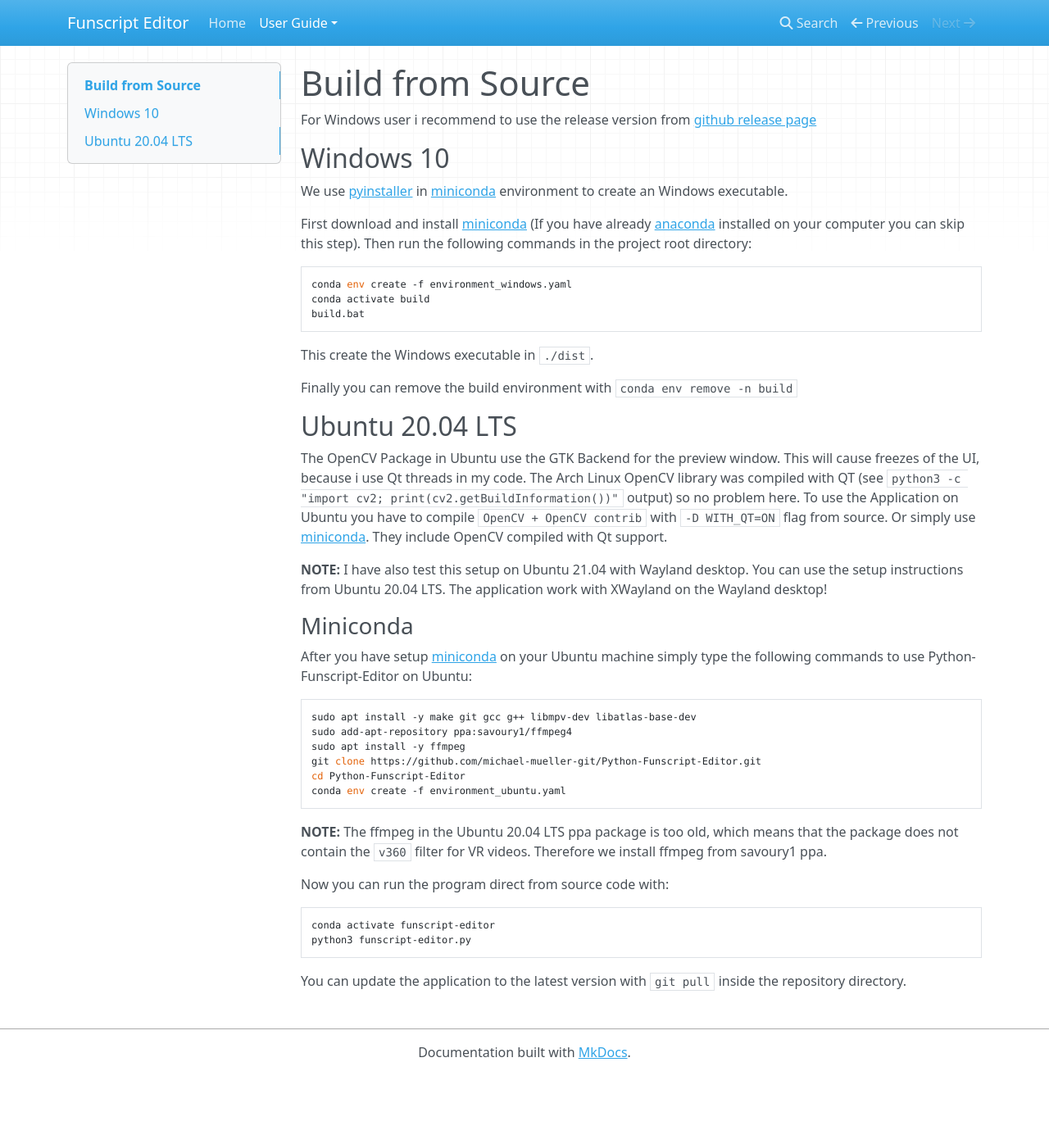
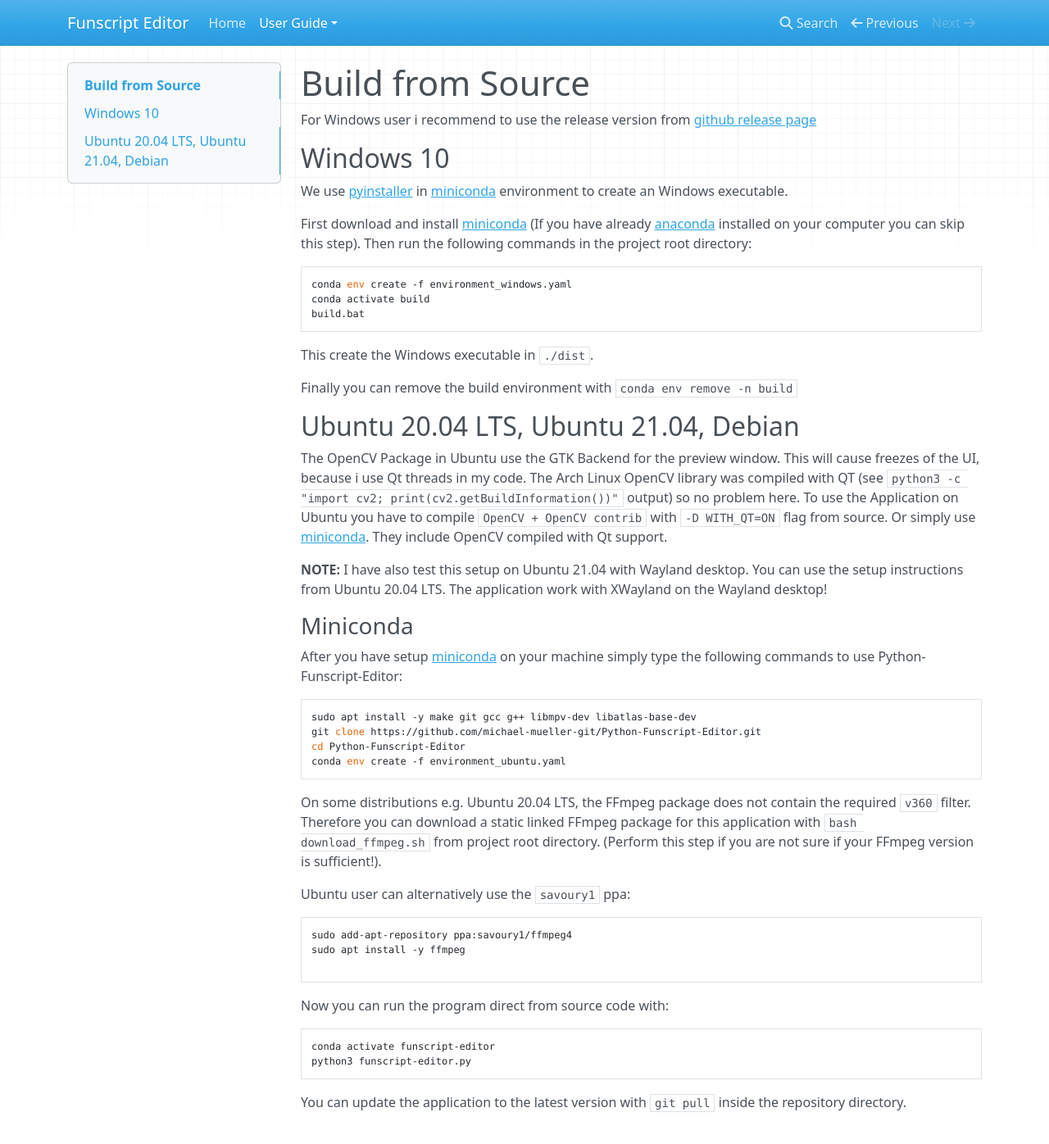
Before and after one commit to michael-mueller-git/Python-Funscript-Editor, an MkDocs documentation site: the page built from docs/app/docs/user-guide/build.md, in a window 1280 px wide and 1400 px high. Shown: the top 1396 px of the window at 82% size. Built offline with MkDocs 1.6.1, drawn with Linux system fonts in a browser that asks for light colours; nearby versions of some CDN libraries.

Commit message:
add option to download ffmpeg

````diff
--- a/docs/app/docs/user-guide/build.md
+++ b/docs/app/docs/user-guide/build.md
@@ -18,7 +18,7 @@ This create the Windows executable in `./dist`.
 
 Finally you can remove the build environment with `conda env remove -n build`
 
-## Ubuntu 20.04 LTS
+## Ubuntu 20.04 LTS, Ubuntu 21.04, Debian
 
 The OpenCV Package in Ubuntu use the GTK Backend for the preview window. This will cause freezes of the UI, because i use Qt threads in my code. The Arch Linux OpenCV library was compiled with QT (see `python3 -c "import cv2; print(cv2.getBuildInformation())"` output) so no problem here. To use the Application on Ubuntu you have to compile `OpenCV + OpenCV contrib` with `-D WITH_QT=ON` flag from source. Or simply use [miniconda](https://docs.conda.io/en/latest/miniconda.html). They include OpenCV compiled with Qt support.
 
@@ -26,18 +26,24 @@ The OpenCV Package in Ubuntu use the GTK Backend for the preview window. This wi
 
 ### Miniconda
 
-After you have setup [miniconda](https://docs.conda.io/en/latest/miniconda.html) on your Ubuntu machine simply type the following commands to use Python-Funscript-Editor on Ubuntu:
+After you have setup [miniconda](https://docs.conda.io/en/latest/miniconda.html) on your machine simply type the following commands to use Python-Funscript-Editor:
 
 ```bash
 sudo apt install -y make git gcc g++ libmpv-dev libatlas-base-dev
-sudo add-apt-repository ppa:savoury1/ffmpeg4
-sudo apt install -y ffmpeg
 git clone https://github.com/michael-mueller-git/Python-Funscript-Editor.git
 cd Python-Funscript-Editor
 conda env create -f environment_ubuntu.yaml
 ```
 
-**NOTE:** The ffmpeg in the Ubuntu 20.04 LTS ppa package is too old, which means that the package does not contain the `v360` filter for VR videos. Therefore we install ffmpeg from savoury1 ppa.
+On some distributions e.g. Ubuntu 20.04 LTS, the FFmpeg package does not contain the required `v360` filter. Therefore you can download a static linked FFmpeg package for this application with `bash download_ffmpeg.sh` from project root directory. (Perform this step if you are not sure if your FFmpeg version is sufficient!).
+
+Ubuntu user can alternatively use the `savoury1` ppa:
+
+```bash
+sudo add-apt-repository ppa:savoury1/ffmpeg4
+sudo apt install -y ffmpeg
+
+```
 
 Now you can run the program direct from source code with:
 
````
Also changed, not shown: 3 other files.
